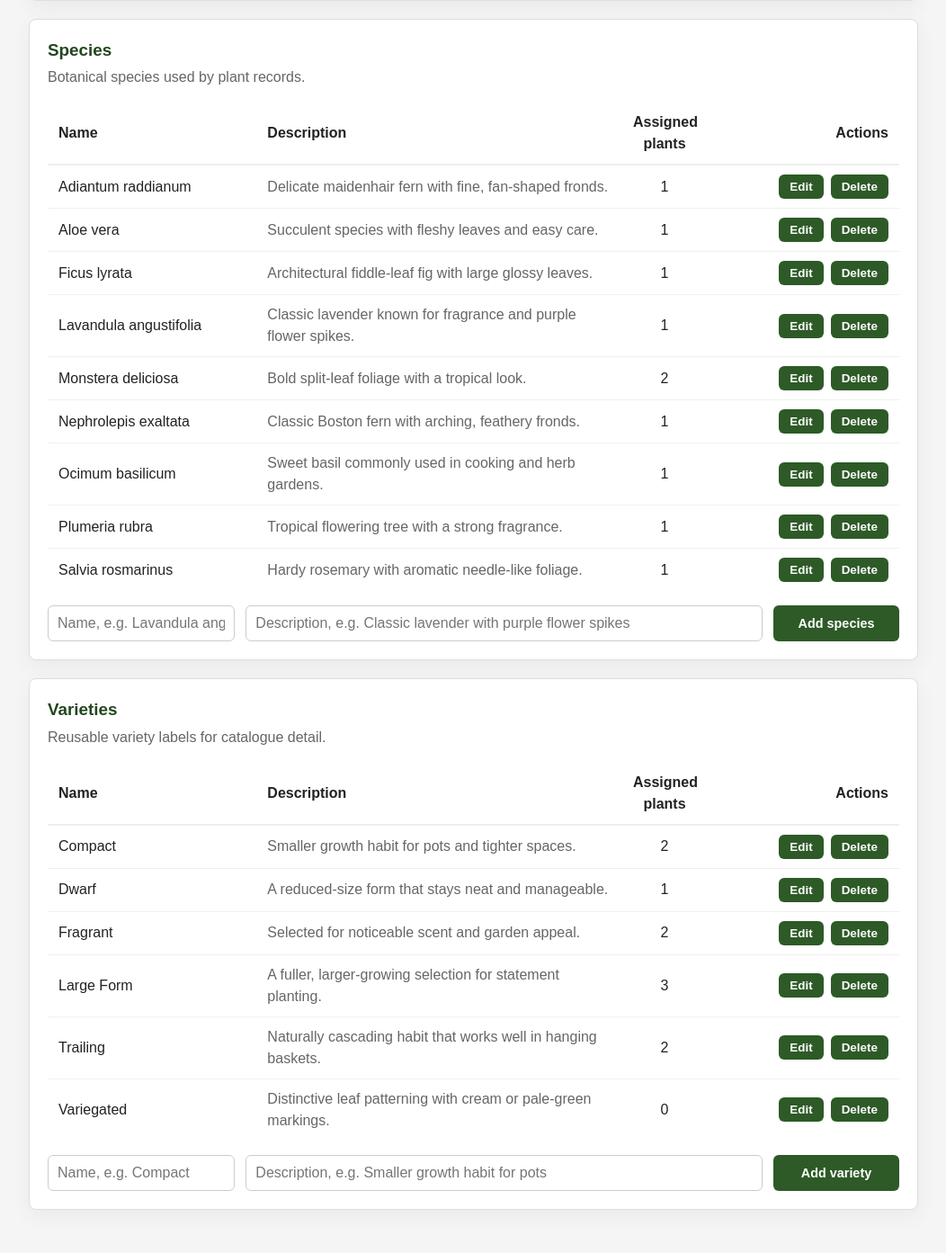
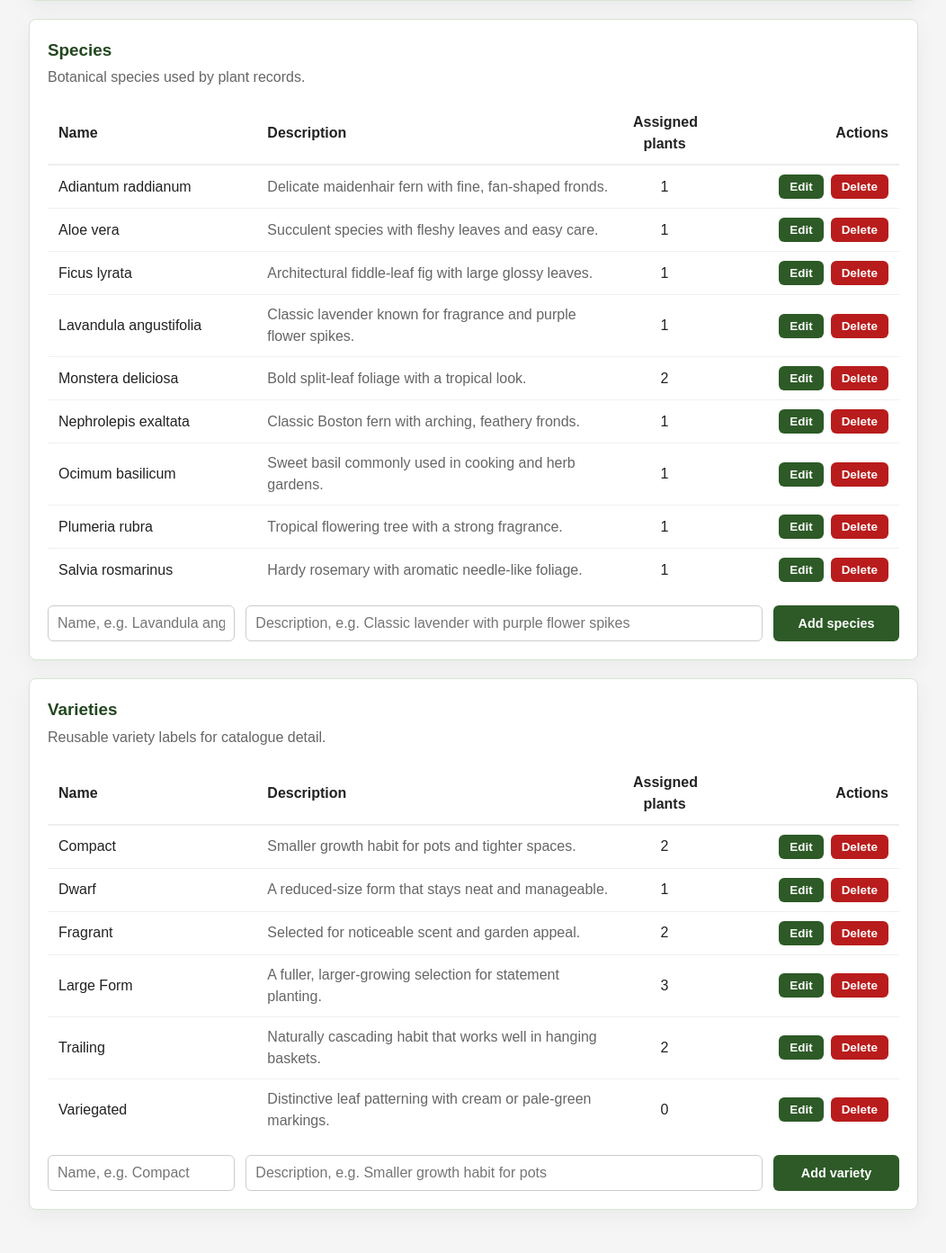
Before and after one commit to rowanjames04/SDS-Plant-Nursery, a Flask app: page /admin/categories in a window 1280 px wide. Shown: the part 1058-2451 px from the top of the page at 90% size, without its empty margins (216-1268 px from the left). Run offline with Flask 3, Linux system fonts and the light colour scheme; a user stored in the database is signed in; data comes from the database, SQL or seed files in the repository.

Commit message:
fix: add danger style to species and varieties delete buttons
Co-Authored-By: Mallory Li <malloryli@example.com>

```diff
--- a/templates/admin/categories.html
+++ b/templates/admin/categories.html
@@ -142,7 +142,7 @@
                         <button class="button-link button-link--sm button-secondary taxonomy-edit-field" form="species-update-{{ s.id }}" type="submit">Save</button>
                         <button class="button-link button-link--sm button-secondary taxonomy-edit-field taxonomy-cancel-toggle" type="button">Cancel</button>
                         <form method="post" action="{{ url_for('admin.delete_species', id=s.id) }}" onsubmit="return confirm({{ ('Delete ' ~ s.name ~ '?')|tojson }});">
-                            <button class="button-link button-link--sm" type="submit">Delete</button>
+                            <button class="button-link button-link--sm button-link--danger" type="submit">Delete</button>
                         </form>
                     </div>
                 </td>
@@ -212,7 +212,7 @@
                         <button class="button-link button-link--sm button-secondary taxonomy-edit-field" form="variety-update-{{ v.id }}" type="submit">Save</button>
                         <button class="button-link button-link--sm button-secondary taxonomy-edit-field taxonomy-cancel-toggle" type="button">Cancel</button>
                         <form method="post" action="{{ url_for('admin.delete_variety', id=v.id) }}" onsubmit="return confirm({{ ('Delete ' ~ v.name ~ '?')|tojson }});">
-                            <button class="button-link button-link--sm" type="submit">Delete</button>
+                            <button class="button-link button-link--sm button-link--danger" type="submit">Delete</button>
                         </form>
                     </div>
                 </td>
```
